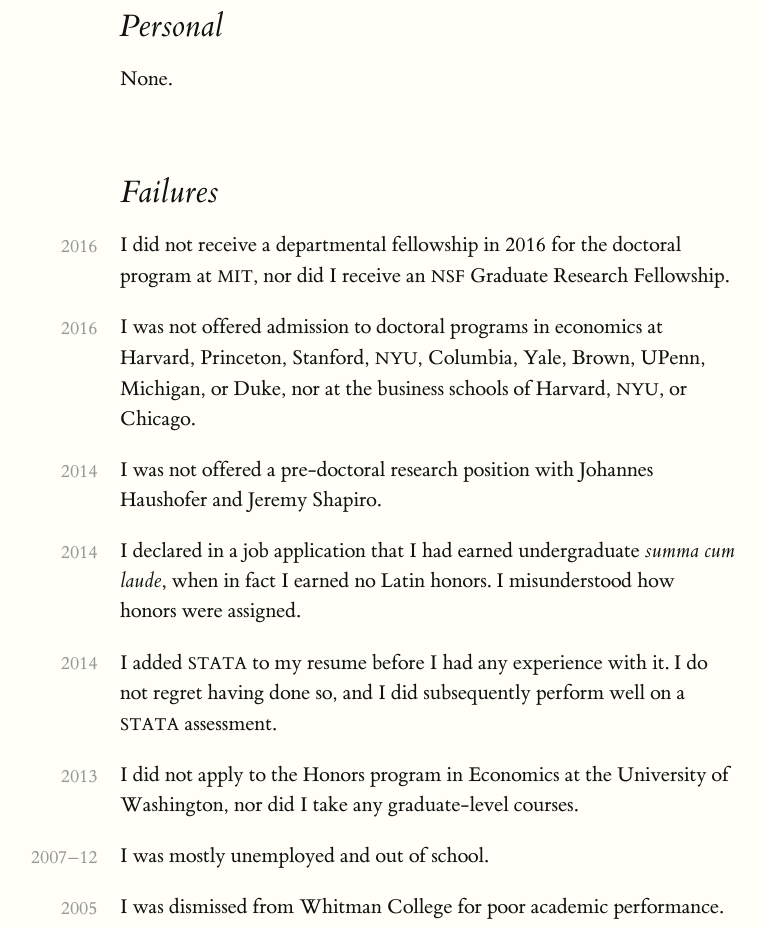
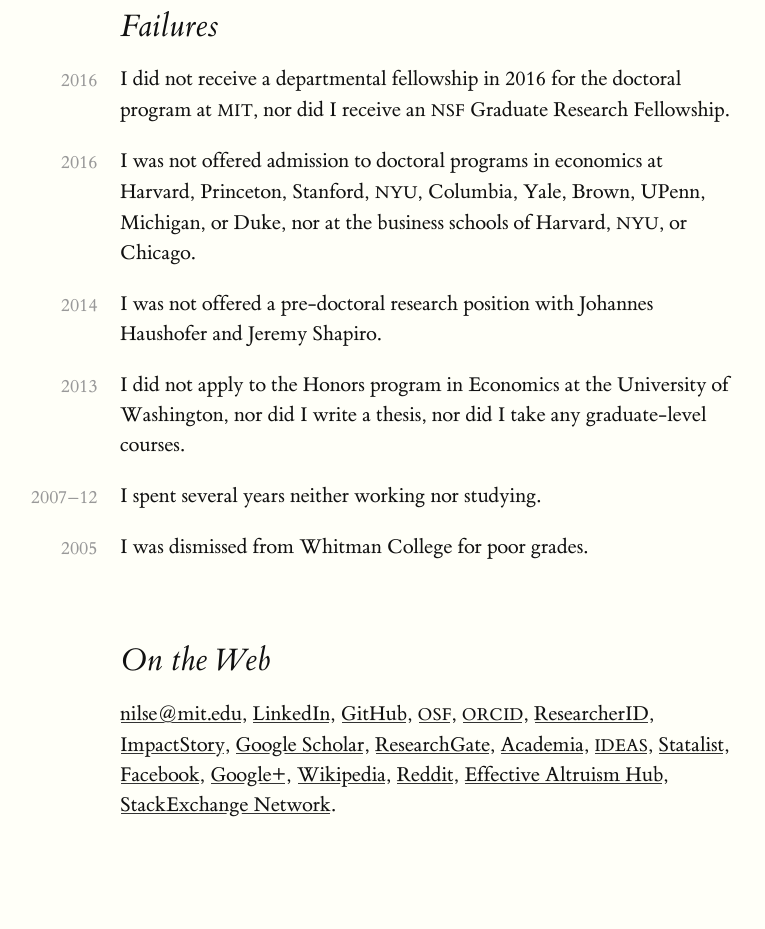
Before and after one commit to NilsEnevoldsen/nilsenevoldsen.github.io, a plain HTML site: page index.html in a window 1280 px wide. Shown: the part 1600-2529 px from the top of the page, without its empty margins (40-805 px from the left). Drawn offline with Linux system fonts and the light colour scheme.

Commit message:
Reorganize sections and remove some less-relevant failures

```diff
--- a/index.html
+++ b/index.html
@@ -27,6 +27,10 @@
 				</p>
 			</section>
 			<section>
+				<h2 id="teaching">Teaching</h2>
+				<p>None.</p>
+			</section>
+			<section>
 				<h2 id="working-papers">Working Papers</h2>
 				<p>
 					<span class="date">2016</span>
@@ -39,11 +43,7 @@
 				<p>None.</p>
 			</section>
 			<section>
-				<h2 id="teaching">Teaching</h2>
-				<p>None.</p>
-			</section>
-			<section>
-				<h2 id="talks">Talks</h2>
+				<h2 id="talks">Presentations</h2>
 				<p>None.</p>
 			</section>
 			<section>
@@ -58,10 +58,6 @@
 				</p>
 			</section>
 			<section>
-				<h2 id="personal">Personal</h2>
-				<p>None.</p>
-			</section>
-			<section>
 				<h2 id="failures">Failures</h2>
 				<p>
 					<span class="date">2016</span>
@@ -74,24 +70,16 @@
 					I was not offered a pre-doctoral research position with Johannes Haushofer and Jeremy Shapiro.
 				</p>
 				<p>
-					<span class="date">2014</span>
-					I declared in a job application that I had earned undergraduate <i>summa cum laude</i>, when in fact I earned no Latin honors. I misunderstood how honors were assigned.
-				</p>
-				<p>
-					<span class="date">2014</span>
-					I added <span class="sc">stata</span> to my resume before I had any experience with it. I do not regret having done so, and I did subsequently perform well on a <span class="sc">stata</span> assessment.
-				</p>
-				<p>
 					<span class="date">2013</span>
-					I did not apply to the Honors program in Economics at the University of Washington, nor did I take any graduate-level courses.
+					I did not apply to the Honors program in Economics at the University of Washington, nor did I write a thesis, nor did I take any graduate-level courses.
 				</p>
 				<p>
 					<span class="date">2007–12</span>
-					I was mostly unemployed and out of school.
+					I spent several years neither working nor studying.
 				</p>
 				<p>
 					<span class="date">2005</span>
-					I was dismissed from Whitman College for poor academic performance.
+					I was dismissed from Whitman College for poor grades.
 				</p>
 			</section>
 			<section>
```
